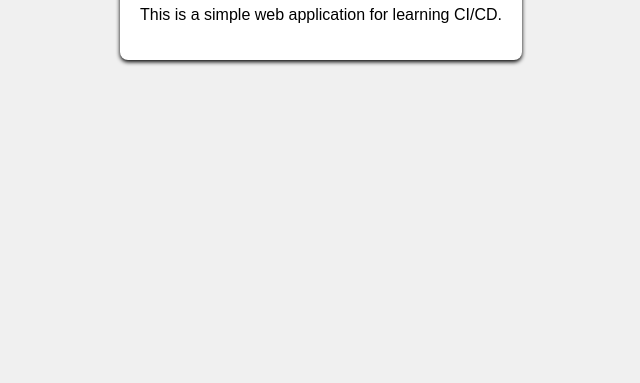
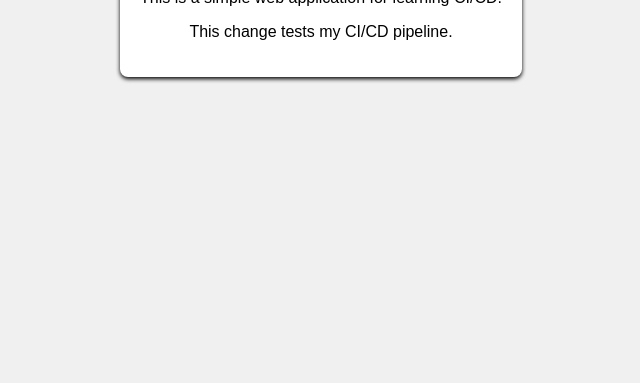
Before and after one commit to Lehlohonolo1991/devops-demo, a plain HTML site: page index.html in a window 1280 px wide. Shown: the part 417-800 px from the top of the page, without its empty margins (319-959 px from the left). Drawn offline with Linux system fonts and the light colour scheme.

Commit message:
Updated index.html to test CI/CD pipeline

```diff
--- a/index.html
+++ b/index.html
@@ -26,6 +26,7 @@
 	<div class="container">
 		<h1>Hello DevOps World!</h1>
 		<p>This is a simple web application for learning CI/CD.</p>
+		<p>This change tests my CI/CD pipeline.</p>
 	</div>
 </body>
 </html>
```
